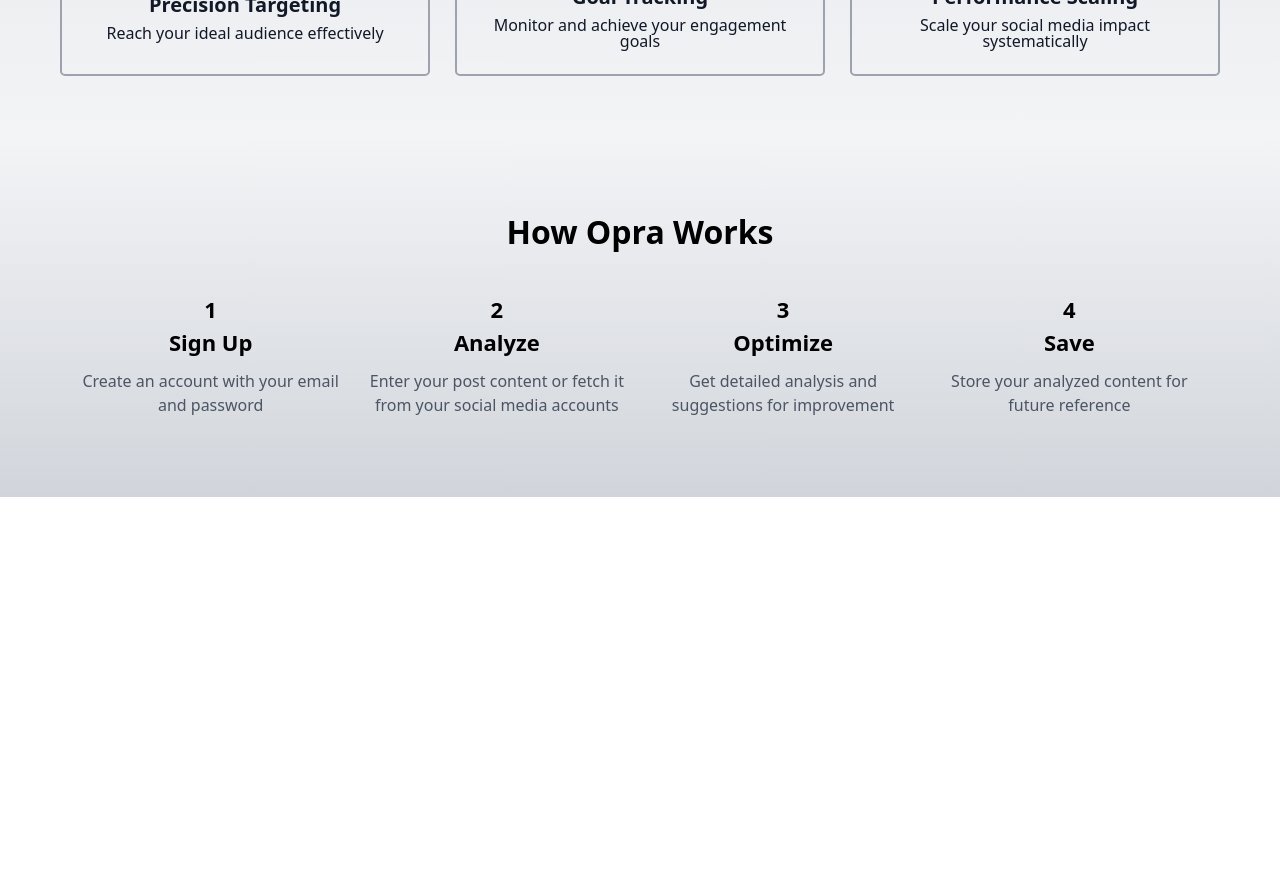
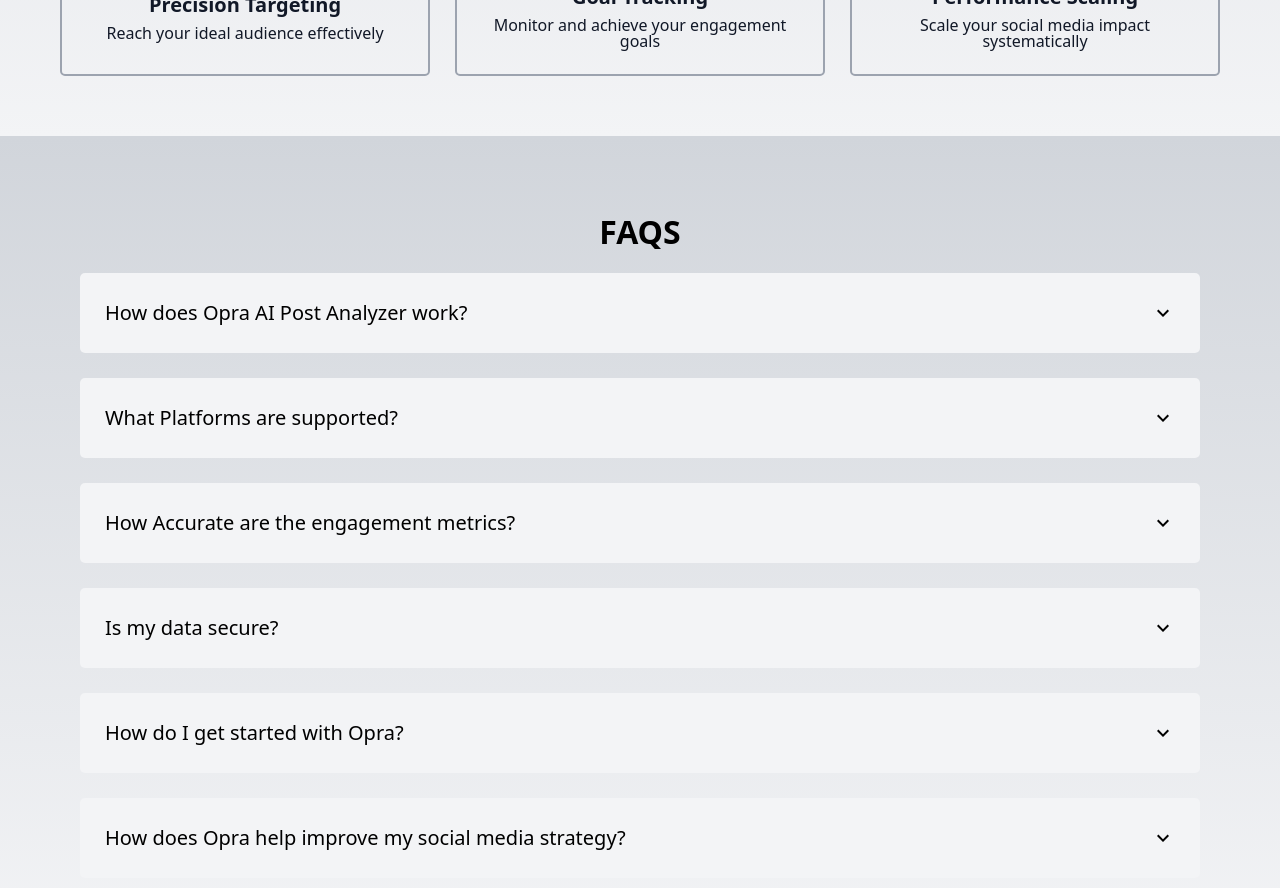
Before and after one commit to Orisabiyi/syntheos, a React (Vite) app: page / in a window 1280 px wide. Shown: the part 1560-2448 px from the top of the page. Before the commit the page ends 2057 px from the top, so only its background shows below. Built offline with nearby package versions, Linux system fonts and the light colour scheme.

Commit message:
refactor: create a component for Opra Work

```diff
--- /dev/null
+++ b/src/components/OpraWork.jsx
@@ -0,0 +1,49 @@
+export default function OpraWork() {
+  return (
+    <section className="flex flex-col items-center gap-10 p-32 bg-gradient-to-b from-gray-100 to-gray-300">
+      <h2 className="text-32 font-semibold leading-none">How Opra Works</h2>
+
+      <ul className="grid grid-cols-1 md:grid-cols-2 lg:grid-cols-4 gap-10 w-full mt-8">
+        <li className="flex flex-col items-center justify-center gap-4 text-center">
+          <h3 className="text-22 text-center font-semibold">
+            <span className="block">1</span>
+            <span>Sign Up</span>
+          </h3>
+          <p className="text-center text-16 text-gray-600">
+            Create an account with your email and password
+          </p>
+        </li>
+
+        <li className="flex flex-col items-center justify-center gap-4 text-center">
+          <h3 className="text-22 text-center font-semibold">
+            <span className="block">2</span>
+            <span>Analyze</span>
+          </h3>
+          <p className="text-center text-16 text-gray-600">
+            Enter your post content or fetch it from your social media accounts
+          </p>
+        </li>
+
+        <li className="flex flex-col items-center justify-center gap-4 text-center">
+          <h3 className="text-22 text-center font-semibold">
+            <span className="block">3</span>
+            <span>Optimize</span>
+          </h3>
+          <p className="text-center text-16 text-gray-600">
+            Get detailed analysis and suggestions for improvement
+          </p>
+        </li>
+
+        <li className="flex flex-col items-center justify-center gap-4 text-center">
+          <h3 className="text-22 text-center font-semibold">
+            <span className="block">4</span>
+            <span>Save</span>
+          </h3>
+          <p className="text-center text-16 text-gray-600">
+            Store your analyzed content for future reference
+          </p>
+        </li>
+      </ul>
+    </section>
+  );
+}
--- a/src/pages/Home.jsx
+++ b/src/pages/Home.jsx
@@ -1,18 +1,14 @@
-import { FcGoogle } from "react-icons/fc";
-import { RiTwitterXFill } from "react-icons/ri";
+import social from "../assets/social.jpeg";
+import { features } from "../utils/features";
+import { AiOutlineAim } from "react-icons/ai";
 import { useNavigate } from "react-router-dom";
+import { MdDevices, MdHistory } from "react-icons/md";
+import { FiMaximize2, FiTarget } from "react-icons/fi";
 import { handleGoogleAuth } from "../firebase/GoogleAuth";
 import { handleTwitterAuth } from "../firebase/TwitterAuth";
-import social from "../assets/social.jpeg";
-import { faqs, features } from "../utils/features";
-import { FiMaximize2, FiTarget } from "react-icons/fi";
 import { BiHash, BiLayout, BiLineChart } from "react-icons/bi";
-import {
-  MdDevices,
-  MdHistory,
-  MdOutlineKeyboardArrowDown,
-} from "react-icons/md";
-import { AiOutlineAim } from "react-icons/ai";
+
+import Faqs from "../components/Faqs";
 
 export default function Home() {
   const navigate = useNavigate();
@@ -147,52 +143,7 @@
         </ul>
       </section>
 
-      <section className="flex flex-col items-center gap-10 p-32 bg-gradient-to-b from-gray-100 to-gray-300">
-        <h2 className="text-32 font-semibold leading-none">How Opra Works</h2>
-
-        <ul className="grid grid-cols-1 md:grid-cols-2 lg:grid-cols-4 gap-10 w-full mt-8">
-          <li className="flex flex-col items-center justify-center gap-4 text-center">
-            <h3 className="text-22 text-center font-semibold">
-              <span className="block">1</span>
-              <span>Sign Up</span>
-            </h3>
-            <p className="text-center text-16 text-gray-600">
-              Create an account with your email and password
-            </p>
-          </li>
-
-          <li className="flex flex-col items-center justify-center gap-4 text-center">
-            <h3 className="text-22 text-center font-semibold">
-              <span className="block">2</span>
-              <span>Analyze</span>
-            </h3>
-            <p className="text-center text-16 text-gray-600">
-              Enter your post content or fetch it from your social media
-              accounts
-            </p>
-          </li>
-
-          <li className="flex flex-col items-center justify-center gap-4 text-center">
-            <h3 className="text-22 text-center font-semibold">
-              <span className="block">3</span>
-              <span>Optimize</span>
-            </h3>
-            <p className="text-center text-16 text-gray-600">
-              Get detailed analysis and suggestions for improvement
-            </p>
-          </li>
-
-          <li className="flex flex-col items-center justify-center gap-4 text-center">
-            <h3 className="text-22 text-center font-semibold">
-              <span className="block">4</span>
-              <span>Save</span>
-            </h3>
-            <p className="text-center text-16 text-gray-600">
-              Store your analyzed content for future reference
-            </p>
-          </li>
-        </ul>
-      </section>
+      <Faqs />
     </main>
   );
 }
```
